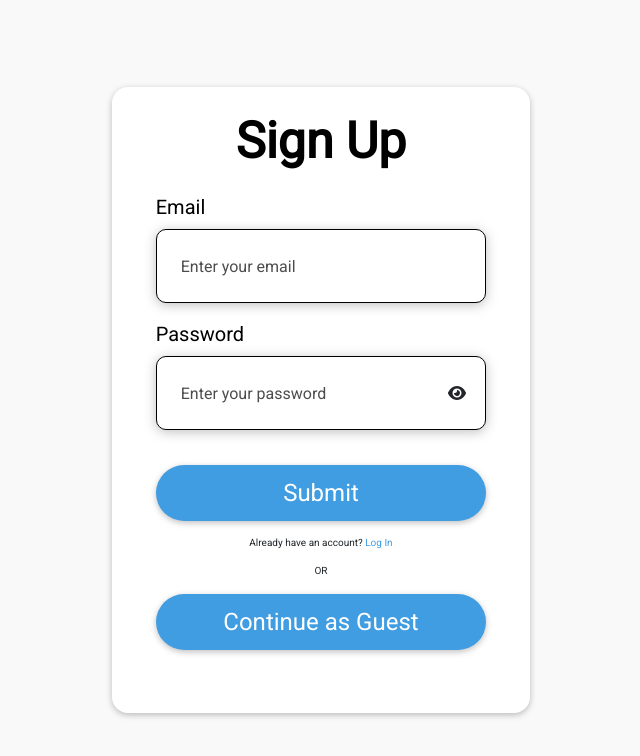
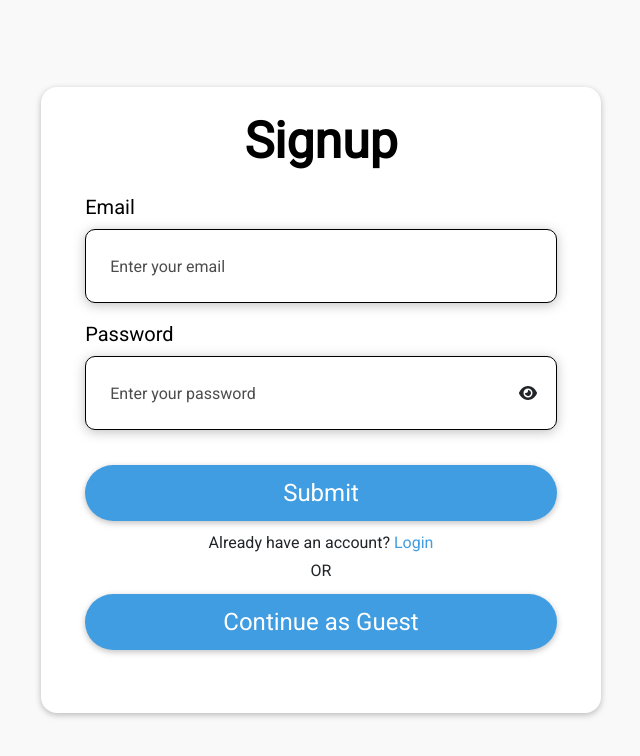
Before and after one commit to kammanz/movie-finder-app, a React (Create React App) app: page / in a window 1280 px wide. Shown: the top 756 px of the page, without its empty margins (319-959 px from the left). Built offline with nearby package versions, Linux system fonts and the light colour scheme; no server answers.

Commit message:
hotfixes

```diff
--- a/src/components/form/index.module.css
+++ b/src/components/form/index.module.css
@@ -31,7 +31,7 @@ label {
 .input {
   width: 100%;
   box-sizing: border-box;
-  padding: 24px;
+  padding: 24px 165px 24px 24px;
   border: 1px solid var(--black);
   filter: drop-shadow(0px 2px 6px rgba(0, 0, 0, 0.25));
   border-radius: 10px;
@@ -59,6 +59,8 @@ label {
 .inputContainer {
   position: relative;
 }
+
+
 
 .eyeIcon {
   position: absolute;
@@ -102,7 +104,7 @@ border-radius: 30px;
 }
 
 .navContainer p {
-  font-size: 10px;
+  font-size: 16px;
   font-family: 'Roboto';
 }
 
--- a/src/components/form/index.tsx
+++ b/src/components/form/index.tsx
@@ -33,7 +33,7 @@ const Form = ({ isSignup }: { isSignup: isSignup }) => {
   const question = isSignup
     ? 'Already have an account?'
     : `Don't have an account?`;
-  const cta = isSignup ? 'Log In' : 'Sign Up';
+  const cta = isSignup ? 'Login' : 'Signup';
   const path = isSignup ? '/login' : '/';
 
   const togglePasswordVisibility = () => {
@@ -75,7 +75,7 @@ const Form = ({ isSignup }: { isSignup: isSignup }) => {
 
   return (
     <div className={styles.container}>
-      <h2 className={styles.title}>{isSignup ? 'Sign Up' : 'Log In'}</h2>
+      <h2 className={styles.title}>{isSignup ? 'Signup' : 'Login'}</h2>
       <form onSubmit={handleSubmit(onSubmit)}>
         <div className={styles.emailContainer}>
           <label htmlFor="email">Email</label>
```
